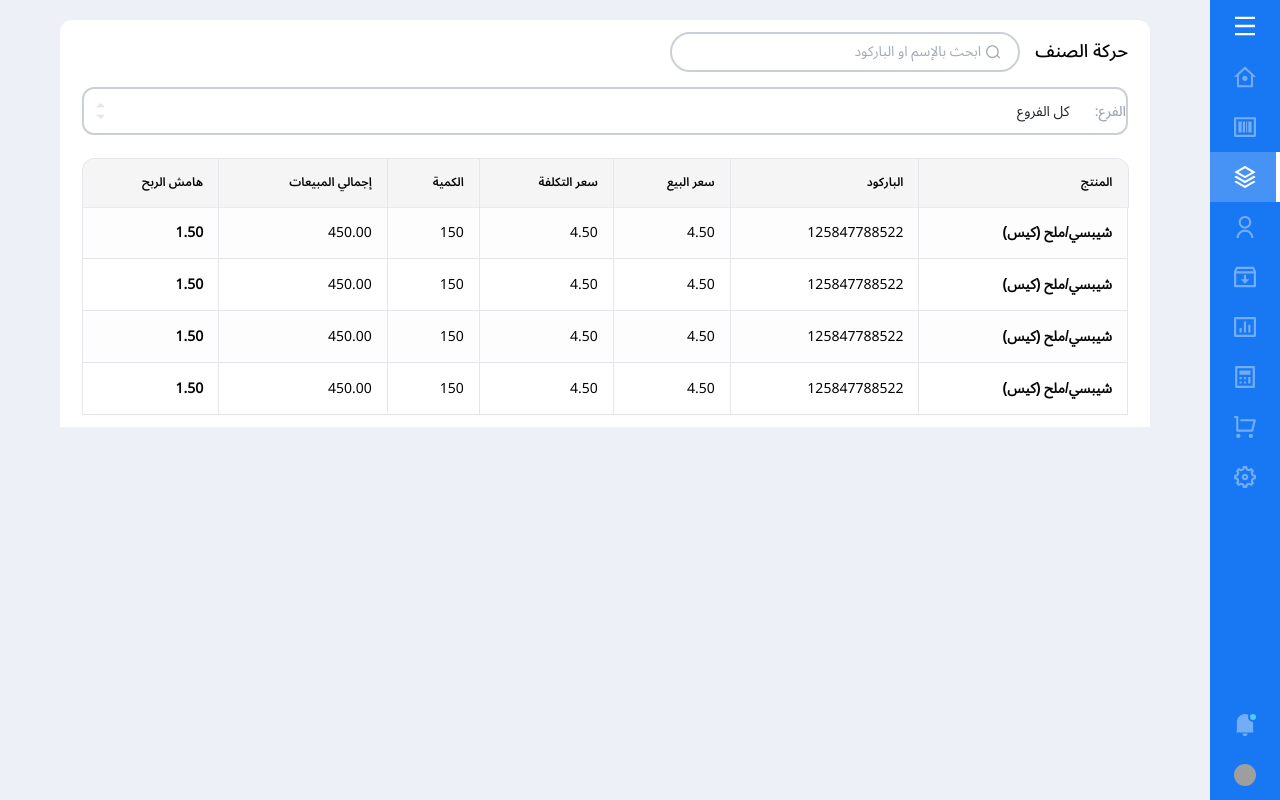
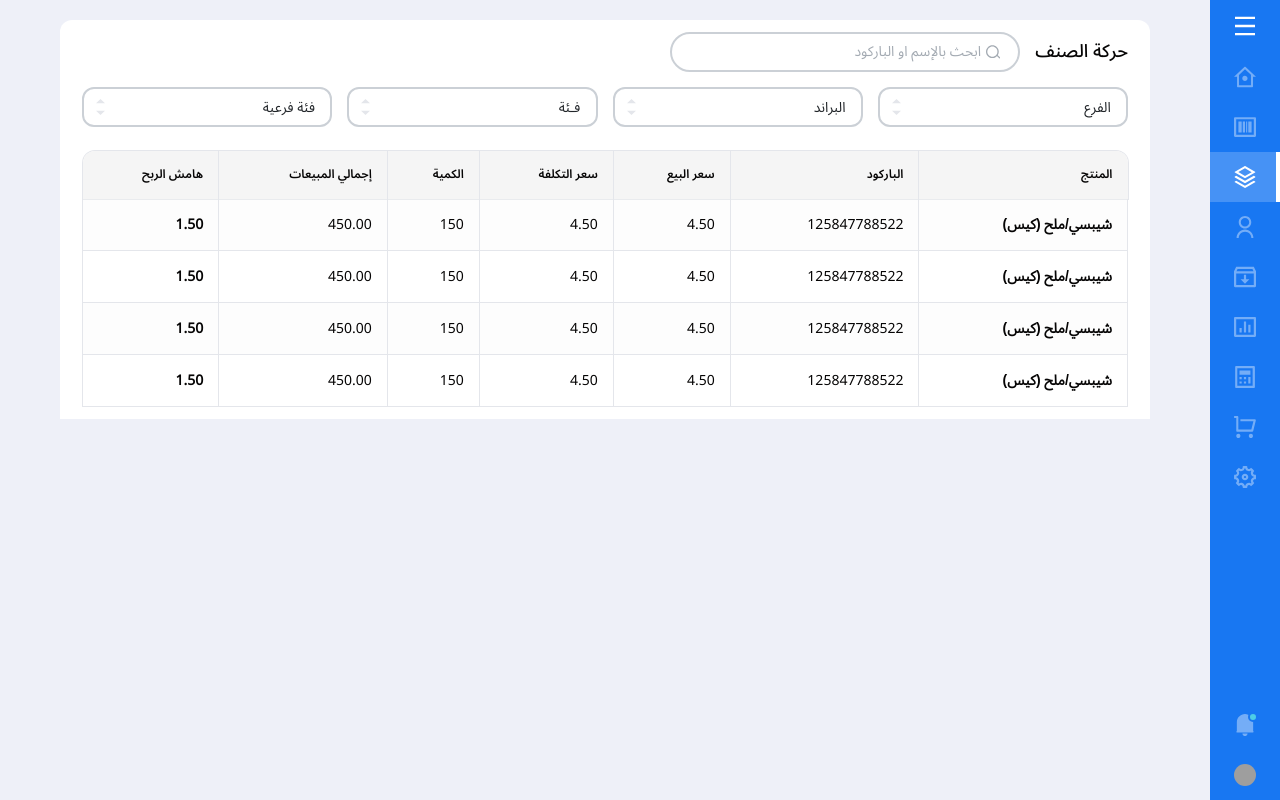
Before and after one commit to moudmagdy/backoffice, a plain HTML site: page inventory.html in a window 1280 px wide. Drawn offline with Linux system fonts and the light colour scheme; grey boxes are pictures that could not be loaded.

Commit message:
fixed ui issues

```diff
--- a/inventory.html
+++ b/inventory.html
@@ -106,17 +106,30 @@
                     <input type="search" name="search" placeholder="ابحث بالإسم او الباركود">
                 </div>
                 <div class="page-filters-container">
-                    <div class="page-filters">
-                        <div class="select-with-label">
-                            <label class="form-label">الفرع:</label>
+                    <form action="">
+                        <div class="page-filters">
                             <select class="form-select">
-                                <option selected="">كل الفروع</option>
-                                <option value="1">فرع الدقي</option>
-                                <option value="2">فرع الجيزة</option>
-                                <option value="3">فرع المنيل</option>
+                                <option selected>الفرع</option>
+                                <option value="1">كل الفروع</option>
+                                <option value="2">فرع الدقي</option>
+                                <option value="3">فرع الجيزة</option>
+                                <option value="4">فرع المنيل</option>
+                            </select>
+                            <select class="form-select">
+                                <option selected>البراند</option>
+                                <option value="1">بيبسي</option>
+                                <option value="2">شيبسي</option>
+                            </select>
+                            <select class="form-select">
+                                <option selected>فـئة</option>
+                                <option value="1">كل الفئات</option>
+                            </select>
+                            <select class="form-select">
+                                <option selected>فئة فرعية</option>
+                                <option value="1">كل الفئات</option>
                             </select>
                         </div>
-                    </div>
+                    </form>
                 </div>
             </header>
             <section>
--- a/sass/components/_search-bar.sass
+++ b/sass/components/_search-bar.sass
@@ -3,11 +3,14 @@
     align-items: center
     flex: 1 1 100%
     height: rem(40px)
-    max-width: rem(350px)
+    max-width: 100%
     background-color: #fff
     border: 2px solid #CBD0D6
     border-radius: rem(20px)
     padding: 0 rem(18px)
+
+    @media (min-width: 576px)
+        max-width: rem(350px)
 
     svg
         pointer-events: none
--- a/sass/layout/_forms.sass
+++ b/sass/layout/_forms.sass
@@ -131,23 +131,3 @@ button,
     background-size: rem(8.8px) rem(16.2px)
     background-repeat: no-repeat
     background-position: left .75rem center
-
-.select-with-label
-    display: flex
-    gap: rem(10px)
-    align-items: center
-    border: 2px solid #CBD0D6
-    border-radius: rem(12px)
-
-    .form-label
-        margin-bottom: 0
-
-    .form-select
-        border: none
-        border-radius: 0
-        padding: 0.725rem 0.95rem
-        border-start-end-radius: rem(12px)
-        border-end-end-radius: rem(12px)
-
-        &:focus
-            box-shadow: none
--- a/sass/layout/_layout.sass
+++ b/sass/layout/_layout.sass
@@ -108,6 +108,18 @@ main
         .page-filters-container
             flex: 1 1 100%
 
+            .page-filters
+                display: flex
+                flex-wrap: wrap
+                gap: rem(15px)
+
+                .form-select
+                    flex: 1 1 100%
+                    padding: 0.475rem 0.95rem
+
+                    @media (min-width: 576px)
+                        flex: 1 1 calc(25% - 45px)
+
     section
         background-color: $color-white
         padding: rem(12px) rem(22px)
```
Also changed, not shown: css/style.css, css/style.min.css.
